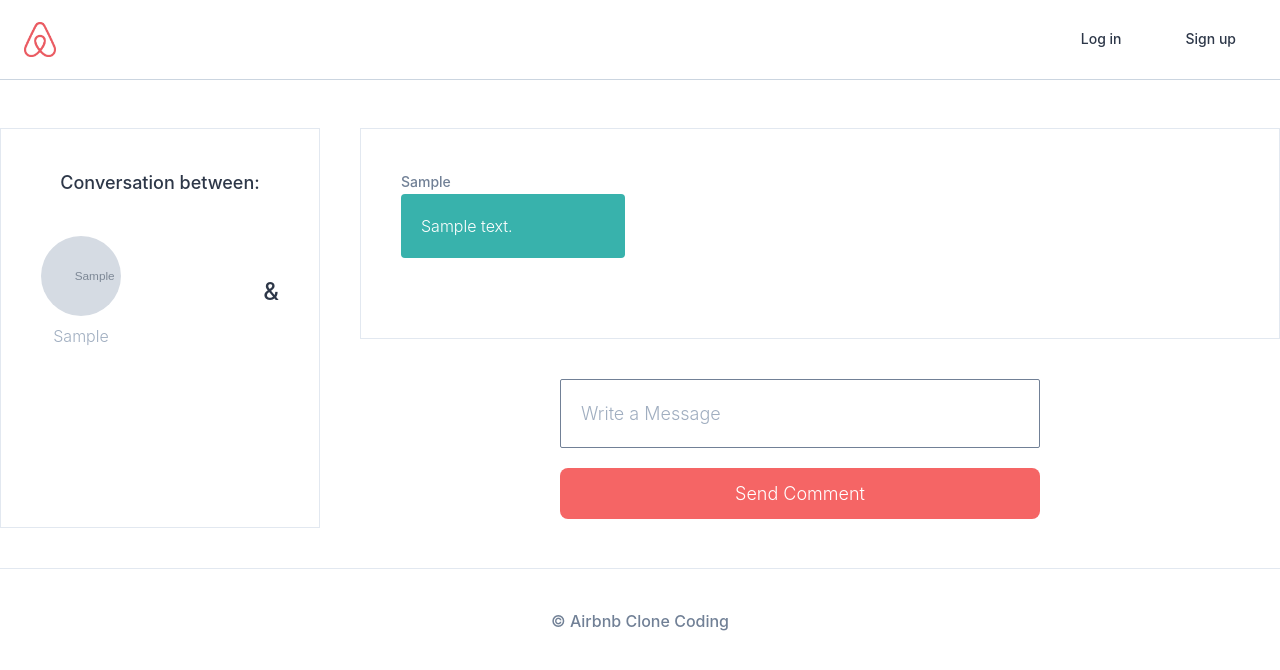
After one commit to Hyun-Jun-Lee/airbnb, a Django app: page /conversations/1/ in a window 1280 px wide. The commit adds this page. Shown: the top 670 px of the page. Run offline with Django 4.2, Linux system fonts and the light colour scheme; tables that the repository leaves empty hold one stand-in row (values such as "Sample post"); grey boxes marked "Sample" are stand-in pictures; parts of the project's set-up code (start-up, migrations or seed data) failed here and were passed over; some libraries are stand-ins or nearby versions.

Commit message:
conversations templates

```diff
--- /dev/null
+++ b/templates/conversations/conversation_detail.html
@@ -0,0 +1,62 @@
+{% extends "base.html" %}
+
+{% block page_title %}
+    Conversation
+{% endblock page_title %}
+
+{% block search-bar %}
+{% endblock search-bar %}
+
+{% block content %}
+
+    <div class="container mx-auto my-10 mt-32 flex justify-between min-h-50vh">
+
+        <div class="border w-1/4 p-10">
+            <span class="text-center w-full block text-lg font-medium">Conversation between:</span>
+            <div class="flex justify-between mt-10 items-center">
+                {% for user in conversation.participants.all  %}
+                    <div class="flex flex-col items-center">
+                        {% include "mixins/user_avatar.html" with user=user %}
+                        <span class="mt-2 text-gray-500">{{user.first_name}}</span>
+                    </div>
+                    {% if forloop.first %}
+                      <span class="font-medium text-2xl">&</span>
+                    {% endif %}
+                {% endfor %}
+            </div>
+        </div>
+        <div class="flex-grow">
+        <div class="border  ml-10 p-10 flex flex-col">
+                {% if conversation.messages.count == 0 %}
+                    no messages
+                {% else %}
+                    {% for message in conversation.message.all  %}
+                        <div class="mb-10 {% if message.user.pk == user.pk %}
+                            self-end
+                            text-right
+                        {% endif %}">
+                            <span class="text-sm font-medium text-gray-600">{{message.user.first_name}}</span>
+                            <div class="mt-px p-5 w-56 rounded
+                                {% if message.user.pk != user.pk %}
+                                    bg-teal-500
+                                    text-white
+                                {% else %}
+                                    bg-gray-300
+                                {% endif %}
+                            ">
+                                {{message.message}}
+                            </div>
+                        </div>
+                    {% endfor %}
+                {% endif %}
+
+            </div>
+            <form class="mt-10 w-1/2 mx-auto" method="POST">
+                {% csrf_token %}
+                <input class="border-box mb-5" name="message" placeholder="Write a Message" required />
+                <button class="btn-link">Send Comment</button>
+            </form>
+        </div>
+
+    </div>
+{% endblock content %}
--- a/templates/reservations/reservation_detail.html
+++ b/templates/reservations/reservation_detail.html
@@ -29,7 +29,7 @@
                 </div>
                 <div class="ml-5 flex flex-col">
                     <span class="font-medium mb-px">Contact your Airbnb Host</span>
-                    <a href="#" class="font-medium text-teal-500">Send a Message</a>
+                    <a href="{% url 'conversations:talk' reservation.room.host.pk reservation.guest.pk %}" class="font-medium text-teal-500">Send a Message</a>
                 </div>
             </div>
 
```
